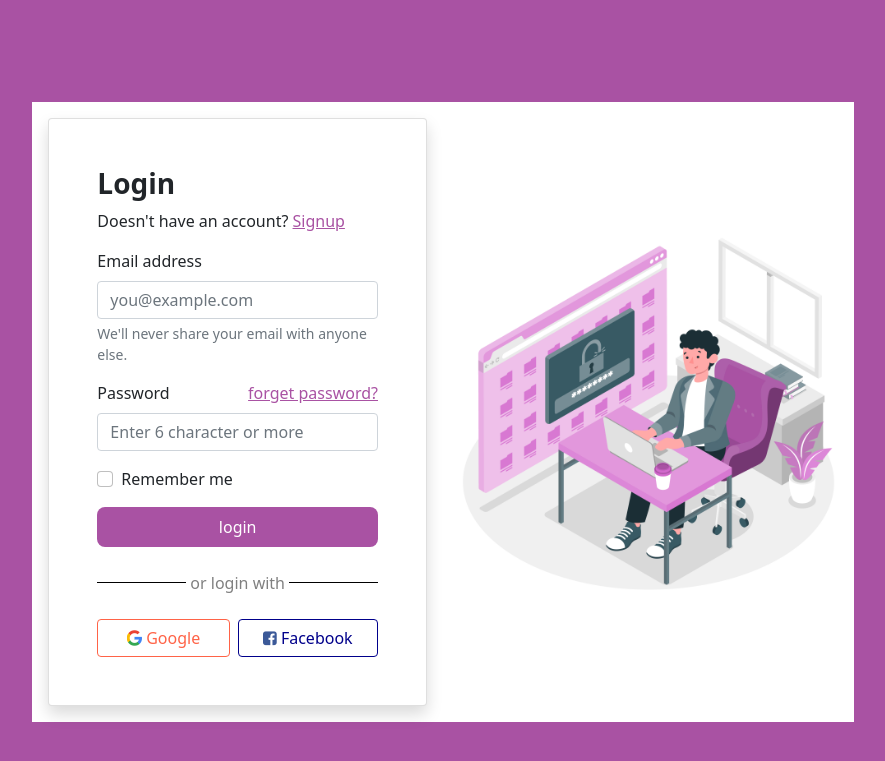
After one commit to keyur1322/urvish-final-project, a PHP site: page /index.php in a window 1280 px wide. The commit adds this page. Shown: the top 761 px of the page, without its empty margins (185-1070 px from the left). Run offline with PHP 8.4, Linux system fonts and the light colour scheme; some libraries are stand-ins or nearby versions.

Commit message:
Urvish edit

```diff
--- a/html/index.html
+++ b/html/index.php
@@ -1,3 +1,11 @@
+<?php
+
+include('../php/connection.php');
+include('../php/login.php');
+
+?>
+
+
 <!DOCTYPE html>
 <html lang="en">
 <head>
@@ -17,26 +25,34 @@
        <div class="login-card card shadow p-5 bg-body rounded w-100 mt-3 mb-3">
         <h3 class="fw-bold">Login</h3>
         <p>Doesn't have an account?  <a class="click-1" href="registration.php">Signup</a></p>
-        <form>
+
+        <form method="post">
+
           <div class="mb-3">
             <label for="exampleInputEmail1" class="form-label">Email address</label>
-            <input type="email" class="form-control" id="exampleInputEmail1" placeholder="you@example.com" aria-describedby="emailHelp">
+            <input type="text" class="form-control" id="exampleInputEmail1" name="email" placeholder="you@example.com" aria-describedby="emailHelp">
             <div id="emailHelp" class="form-text">We'll never share your email with anyone else.</div>
           </div>
+
+
           <div class="mb-3">
             <div class="d-flex justify-content-between">
               <label for="exampleInputPassword1" class="form-label">Password</label>
               <a class="click-1" href="#">forget password?</a>
             </div>
-            <input type="password" class="form-control" id="exampleInputPassword1" placeholder="Enter 6 character or more">
+            <input type="password" class="form-control" id="exampleInputPassword1" name="password" placeholder="Enter 6 character or more">
           </div>
+
+
           <div class="mb-3 form-check">
             <input type="checkbox" class="form-check-input" id="exampleCheck1">
             <label class="form-check-label" for="exampleCheck1">Remember me</label>
           </div>
+
           <div class="d-grid">
-            <button class="btn-1" type="button"><a href="dashboard.html">Login</a></button>
+            <button class="btn-1" type="submit" name="login_btn" value="login_btn">login</button>
           </div>
+
         </form>
         <br>
         <div class="separator">or login with</div>
--- /dev/null
+++ b/php/login.php
@@ -0,0 +1,30 @@
+<?php
+
+
+if(isset($_POST['login_btn'])){
+
+    $login_email = $_POST['email'];
+    $login_password = $_POST['password'];
+
+    $login_query = "INSERT INTO tbl_login (email, password)
+    values ('login_email', 'login_password')";
+    // $data = mysqli_query($con,$login_query);
+
+    if ($con->query($login_query) === TRUE) {
+
+
+        ?>
+          <script type="text/javascript">
+            alert("New record created successfully")
+          </script>
+        <?php
+
+        // echo "New record created successfully";
+        // header("Location: ../html/index.html");
+       } else {
+        echo "Error: " . $login_query . "<br>" . $con->error;
+    }
+
+}
+
+?>
```
